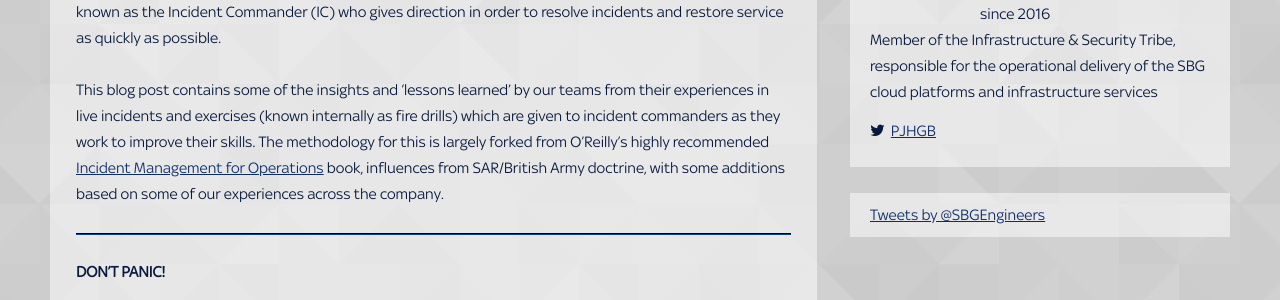
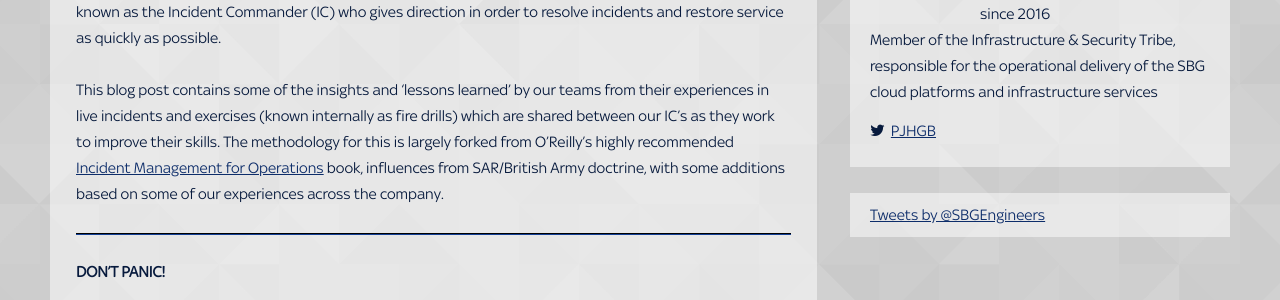
Before and after one commit to skybet/skybet.github.io, a Jekyll site: the page built from _posts/2017-01-30-inc-cmd-lessonslearned.md, in a window 1280 px wide and 900 px high, scrolled down 436 px. Shown: the part 199-499 px from the top of the window. Built offline with Jekyll 4.4.1, drawn with Linux system fonts in a browser that asks for light colours; nearby versions of some CDN libraries; some web fonts are replaced; comment, search, counter and statistics services are not loaded.

Commit message:
Update 2017-01-30-inc-cmd-lessonslearned.md

```diff
--- a/_posts/2017-01-30-inc-cmd-lessonslearned.md
+++ b/_posts/2017-01-30-inc-cmd-lessonslearned.md
@@ -2,7 +2,7 @@
 layout:     post
 title:      Lessons Learned for Incident Commanders
 date:       2017-01-30 09:00
-summary:    Incident command is a reasonably new area of focus for SBG. In a nutshell it's a nominated technical person known as the Incident Commander (IC) who gives direction in order to resolve incidents and restore service as quickly as possible. This blog post contains some of the insights and 'lessons learned' by our teams from their experiences in live incidents and exercises (known internally as fire drills) which are given to incident commanders as they work to improve their skills.
+summary:    Incident command is a reasonably new area of focus for SBG. In a nutshell it's a nominated technical person known as the Incident Commander (IC) who gives direction in order to resolve incidents and restore service as quickly as possible. This blog post contains some of the insights and 'lessons learned' by our teams from their experiences in live incidents and exercises (known internally as fire drills) which are shared between our IC's as they work to improve their skills.
 category:   Incident Response
 tags:       Incident management, Incident command
 author:     patrick_holmes
@@ -11,7 +11,7 @@ image:      peace_war_inccmd.jpg
 
 Incident command is a reasonably new area of focus for SBG. In a nutshell it's a nominated technical person known as the Incident Commander (IC) who gives direction in order to resolve incidents and restore service as quickly as possible.
 
-This blog post contains some of the insights and 'lessons learned' by our teams from their experiences in live incidents and exercises (known internally as fire drills) which are given to incident commanders as they work to improve their skills. The methodology for this is largely forked from O'Reilly's highly recommended [Incident Management for Operations](http://shop.oreilly.com/product/0636920036159.do) book, influences from SAR/British Army doctrine, with some additions based on some of our experiences across the company.
+This blog post contains some of the insights and 'lessons learned' by our teams from their experiences in live incidents and exercises (known internally as fire drills) which are shared between our IC's as they work to improve their skills. The methodology for this is largely forked from O'Reilly's highly recommended [Incident Management for Operations](http://shop.oreilly.com/product/0636920036159.do) book, influences from SAR/British Army doctrine, with some additions based on some of our experiences across the company.
 
 ***
 
```
